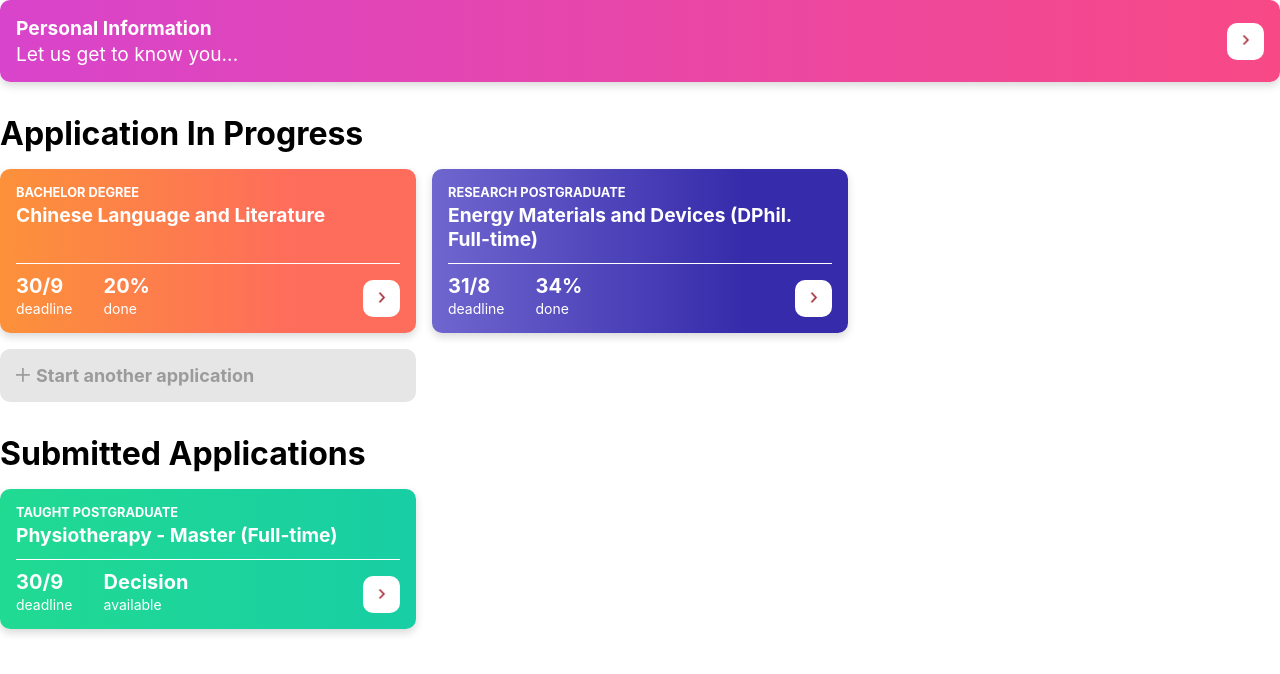
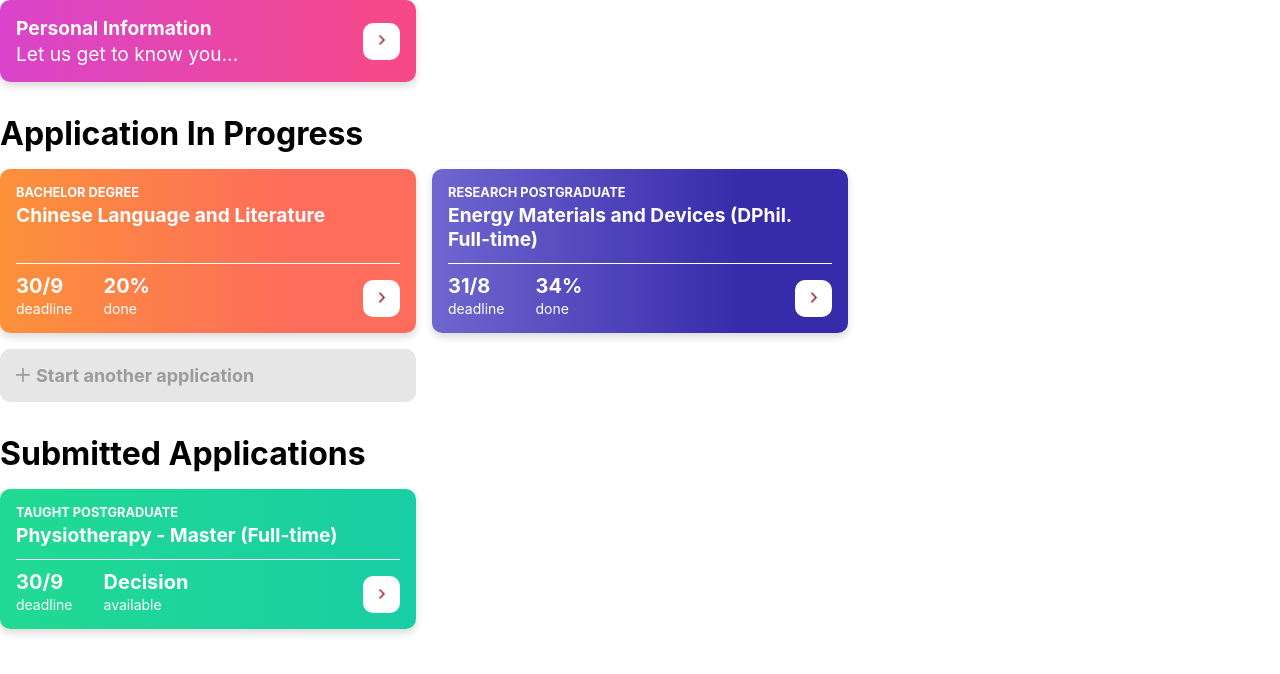
Before and after one commit to eugenechantk/eadmission-prototype, a React (Create React App) app: page / in a window 1280 px wide. Shown: the top 674 px of the page. Built offline with nearby package versions, Linux system fonts and the light colour scheme.

Commit message:
personal information section completed

```diff
--- a/src/components/App/App.js
+++ b/src/components/App/App.js
@@ -24,7 +24,7 @@ class App extends React.Component {
   render (){
     return (
       <div className="App">
-        <PersonalCard />
+        <PersonalCard profileID='12345'/>
         <AppList category="application in progress" applications={applications.filter(app => app.progress < 1)} />
         <AppList category="submitted applications" applications={applications.filter(app => app.progress >= 1)} />
       </div>
--- a/src/components/AppCard/AppCard.js
+++ b/src/components/AppCard/AppCard.js
@@ -9,7 +9,7 @@ export class AppCard extends React.Component {
     };
 
     handleClick () {
-        console.log('button clicked')
+        console.log('link to this button: ' + this.props.program.app_id)
     };
 
     render(){
--- a/src/components/PersonalCard/PersonalCard.css
+++ b/src/components/PersonalCard/PersonalCard.css
@@ -1,3 +1,8 @@
+.PersonalCardParent {
+    display: grid;
+    column-gap: 16px;
+}
+
 .PersonalCard {
     background: linear-gradient(90deg, #D844CB 0%, #F84986 100%);
     box-shadow: 0px 4px 8px rgba(0, 0, 0, 0.15);
@@ -27,3 +32,21 @@
 Button {
     margin-left: auto;
 }
+
+@media only screen and (max-width:516px) {
+    .PersonalCardParent{
+        grid-template-columns: 1fr;
+    }
+}
+
+@media only screen and (min-width:768px) {
+    .PersonalCardParent{
+        grid-template-columns: 1fr 1fr;
+    }
+}
+
+@media only screen and (min-width:1024px) {
+    .PersonalCardParent{
+        grid-template-columns: 1fr 1fr 1fr;
+    }
+}
--- a/src/components/PersonalCard/PersonalCard.js
+++ b/src/components/PersonalCard/PersonalCard.js
@@ -3,14 +3,25 @@ import './PersonalCard.css'
 import { Button } from '../Button/Button'
 
 export class PersonalCard extends React.Component {
+    constructor(props){
+        super(props)
+        this.handleClick = this.handleClick.bind(this)
+    }
+
+    handleClick () {
+        console.log('link to personal info: ' + this.props.profileID)
+    }
+
     render () {
         return (
-            <div className='PersonalCard'>
-                <div className='PersonalCardInfo'>
-                    <h2>Personal Information</h2>
-                    <p>Let us get to know you...</p>
+            <div className='PersonalCardParent'>
+                <div className='PersonalCard'>
+                    <div className='PersonalCardInfo'>
+                        <h2>Personal Information</h2>
+                        <p>Let us get to know you...</p>
+                    </div>
+                    <Button onClick={this.handleClick}/>
                 </div>
-                <Button />
             </div>
         )
     }
```
Also changed, not shown: 1 other file (tests, documents, lock files or other folders).
